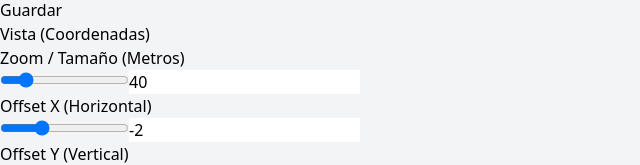
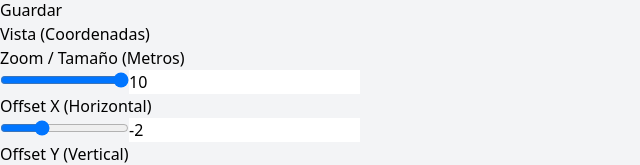
Before and after one commit to LilTeo14/RumSense, a React app in the folder frontend/: page /engineering in a window 1280 px wide. Shown: the part 734-899 px from the top of the page, without its empty margins (0-640 px from the left). Built offline with nearby package versions, Linux system fonts and the light colour scheme; the HTML template or start-up script is replaced by a standard one.

Commit message:
Modificaciones al slider del zoom del mapa

```diff
--- a/frontend/src/pages/Engineering.tsx
+++ b/frontend/src/pages/Engineering.tsx
@@ -8,7 +8,7 @@ export default function Engineering() {
     });
 
     // Map Config State - Initialize from LocalStorage
-    const [mapSize, setMapSize] = useState(() => localStorage.getItem('mapSize') || "40");
+    const [mapSize, setMapSize] = useState(() => localStorage.getItem('mapSize') || "10");
     const [offsetX, setOffsetX] = useState(() => localStorage.getItem('offsetX') || "-2");
     const [offsetY, setOffsetY] = useState(() => localStorage.getItem('offsetY') || "-2");
 
@@ -126,7 +126,7 @@ export default function Engineering() {
                                 <div>
                                     <label className="block text-xs font-medium text-gray-500 mb-1">Zoom / Tamaño (Metros)</label>
                                     <div className="flex items-center gap-4">
-                                        <input type="range" min="10" max="200" step="1" value={mapSize} onChange={(e) => setMapSize(e.target.value)} className="flex-1 h-2 bg-gray-200 rounded-lg appearance-none cursor-pointer accent-blue-600" />
+                                        <input type="range" min="1" max="10" step="0.01" value={mapSize} onChange={(e) => setMapSize(e.target.value)} className="flex-1 h-2 bg-gray-200 rounded-lg appearance-none cursor-pointer accent-blue-600" />
                                         <input type="number" value={mapSize} onChange={(e) => setMapSize(e.target.value)} className="w-16 border-gray-200 rounded px-2 py-1 text-xs" />
                                     </div>
                                 </div>
--- a/frontend/src/pages/Map.tsx
+++ b/frontend/src/pages/Map.tsx
@@ -40,7 +40,7 @@ export default function MapPage() {
     // Offset and Size
     const [mapSize, setMapSize] = useState(() => {
         const saved = localStorage.getItem('mapSize');
-        return saved ? parseFloat(saved) : 40.0;
+        return saved ? parseFloat(saved) : 10.0;
     });
 
     // Default offsets to 0, or read from storage
@@ -78,7 +78,7 @@ export default function MapPage() {
 
     useEffect(() => {
         const handleStorage = () => {
-            setMapSize(parseFloat(localStorage.getItem('mapSize') || "40"));
+            setMapSize(parseFloat(localStorage.getItem('mapSize') || "10"));
             setOffsetX(parseFloat(localStorage.getItem('offsetX') || "-2"));
             setOffsetY(parseFloat(localStorage.getItem('offsetY') || "-2"));
 
```
